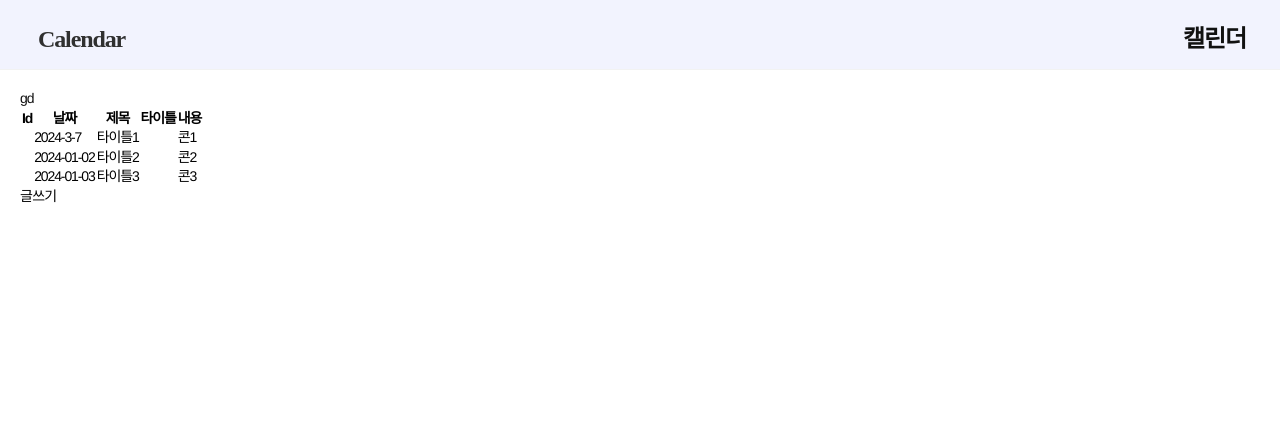
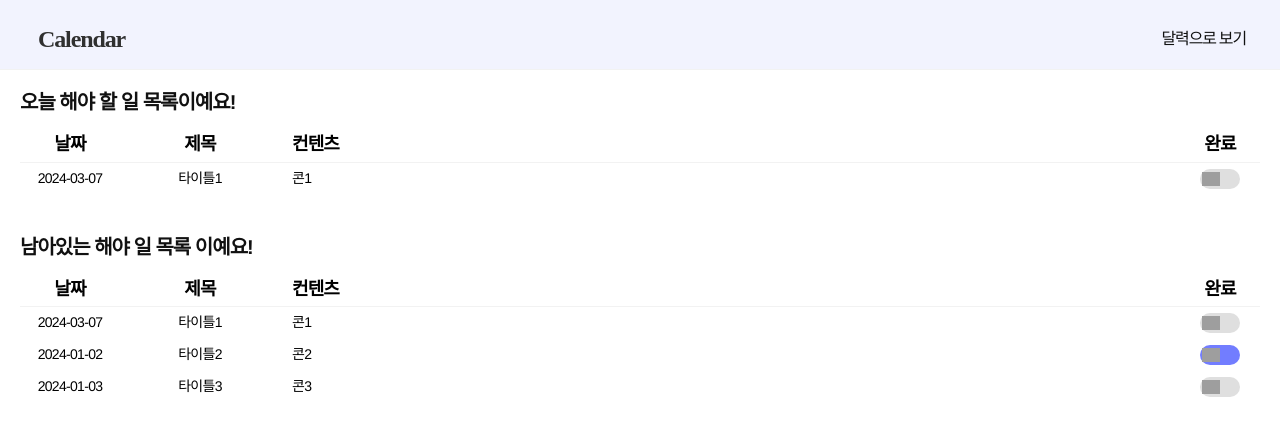
Before and after one commit to gomdolee1146/crud_vue, a Vue app: page / in a window 1280 px wide. Shown: the top 436 px of the page. Built offline with nearby package versions, Linux system fonts and the light colour scheme; grey boxes are pictures that could not be loaded; a small style sheet from the web is missing; a web font is replaced by a local one; what v-calendar would draw is missing.

Commit message:
CRUD - 메인페이지 할 일 목록 보여주기, 페이지 이동 작업

```diff
--- a/src/assets/scss/_common.scss
+++ b/src/assets/scss/_common.scss
@@ -46,3 +46,61 @@
   display: block;
   height: 20px;
 }
+
+.toggle {
+  flex: 0 0 40px;
+  display:block;
+  position: relative;
+  width: 40px;
+  height: 20px;
+  text-indent: -9999px;
+}
+.toggle__input {
+  position: absolute;
+  top: 0;
+  left: 0;
+  width: 100%;
+  height: 100%;
+  z-index: 2;
+}
+.toggle__label {
+  display: block;
+  position: relative;
+  width: 100%;
+  height: 20px;
+  border-radius: 13px;
+  background: #dfdfdf;
+  transition: all 0.3s ease;
+}
+.toggle__label_toggle {
+  position: absolute;
+  top: 1px;
+  left: 2px;
+  width: 18px;
+  height: 18px;
+  background: url('https://image.club5678.com/imgs/mobile/new_club/btn/btn_toggle_cir.png')
+    no-repeat center / 100% auto;
+  font-size: 0;
+  text-indent: -9999px;
+  transition: all 0.3s ease;
+}
+.toggle__input:checked + .toggle__label {
+  background: $brand;
+  transition: all 0.3s ease;
+}
+
+.fade-move,
+.fade-enter-active,
+.fade-leave-active {
+  transition: all 0.5s cubic-bezier(0.55, 0, 0.1, 1);
+}
+
+.fade-enter-from,
+.fade-leave-to {
+  opacity: 0;
+  transform: scaleY(0.01) translate(30px, 0);
+}
+
+.fade-leave-active {
+  position: absolute;
+}
--- /dev/null
+++ b/src/assets/scss/components/todoListCard.scss
@@ -0,0 +1,47 @@
+@import '@/assets/scss/style.scss';
+
+.card {
+  margin-bottom: 40px;
+  &__title {
+    margin-bottom: 12px;
+  }
+  &__list_top {
+    border-bottom: 1px solid $border-default;
+    font-weight: 700;
+  }
+  &__list {
+  }
+  &__lst {
+    @include flex-box(flex-start, center);
+    width: 100%;
+    padding: 6px 0;
+
+    div {
+      padding: 0 12px;
+      text-align: center;
+    }
+    &:hover {
+      background-color: $bg-default;
+    }
+  }
+  &__content_date {
+    flex: 0 0 100px;
+    width: 100px;
+  }
+  &__content_title {
+    flex: 0 0 160px;
+    width: 160px;
+    overflow: hidden;
+    text-overflow: ellipsis;
+    white-space: nowrap;
+  }
+  &__content_box {
+    flex: 1 1 auto;
+    text-align: left !important;
+  }
+  &__content_check {
+    @include flex-box(center, center);
+    flex: 0 0 80px;
+    width: 80px;
+  }
+}
--- a/src/assets/scss/layouts/Header.scss
+++ b/src/assets/scss/layouts/Header.scss
@@ -27,8 +27,8 @@
   }
 
   &__link {
-    font-size: 24px;
-    font-weight: 700;
+    font-size: 16px;
+    font-weight: 500;
     color: $text-default;
     text-align: center;
 
--- a/src/components/CalendarWrap.vue
+++ b/src/components/CalendarWrap.vue
@@ -1,5 +1,5 @@
 <template>
-  <VCalendar expanded @dayclick="test($event)" :attributes="attributes" />
+  <VCalendar expanded @dayclick="showModal($event)" :attributes="attributes" />
   <CreateModal
     v-if="isShow"
     :createData="createData"
@@ -22,6 +22,7 @@ export default {
       date: '',
       dateList: [],
       createData: {
+        id: '',
         date: '',
       },
       attributes: [
@@ -33,10 +34,10 @@ export default {
     };
   },
   methods: {
-    test(e) {
+    showModal(e) {
       this.isShow = !this.isShow;
       this.createData.date = e.id;
-      console.log(e);
+      this.createData.id = e.date;
     },
     hideModal(data) {
       this.isShow = data;
--- a/src/components/HeaderComponent.vue
+++ b/src/components/HeaderComponent.vue
@@ -2,7 +2,7 @@
   <header class="header">
     <h1 class="header__title">Calendar</h1>
     <ul class="header__box">
-      <li class="header__link" v-for="(menu, idx) in navMenuList" :key="idx">
+      <li class="header__link" v-for="(menu, idx) in menuList" :key="idx">
         <router-link :to="menu.link">
           <div class="header__link_box">
             {{ menu.txt }}
@@ -14,14 +14,34 @@
 </template>
 
 <script>
-import navMenuList from '@/data/layouts/navMenuList';
-
 export default {
   data() {
     return {
-      navMenuList: navMenuList,
+      navMenuList: [
+        {
+          link: '/calendar',
+          txt: '달력으로 보기',
+        },
+        {
+          link: '/',
+          txt: '리스트로 보기',
+        },
+      ],
+      menuList: [],
     };
   },
+  methods: {
+
+  },
+  watch:{
+    $route(to){
+      this.menuList = this.$_.cloneDeep(this.navMenuList)
+
+      this.$_.remove(this.menuList, (i) => {
+        return i.link === to.path
+      })
+    }
+  }
 };
 </script>
 
--- a/src/components/ReadComponent.vue
+++ b/src/components/ReadComponent.vue
@@ -1,5 +1,9 @@
 <template>
   <div>
+
+
+
+
     <table>
       <tr>
         <th>Id</th>
--- a/src/components/card/TodoListCard.vue
+++ b/src/components/card/TodoListCard.vue
@@ -1,9 +1,31 @@
 <template>
   <div class="card">
-    <h4 class="card__title">{{ title }}</h4>
+    <h4 class="card__title txt_headline6">{{ title }}</h4>
+    <ul class="card__list_top">
+      <li class="card__lst txt_subtitle1">
+        <div class="card__content_date">날짜</div>
+        <div class="card__content_title">제목</div>
+        <div class="card__content_box">컨텐츠</div>
+        <div class="card__content_check">완료</div>
+      </li>
+    </ul>
+    <!-- <transition-group tag="ul" name="fade" class="card__list"> -->
     <ul class="card__list">
-      <li class="card__lst"></li>
+      <li class="card__lst txt_body2" v-for="(data, idx) in contentList" :key="idx">
+        <div class="card__content_date">{{ data.date }}</div>
+        <div class="card__content_title">{{ data.title }}</div>
+        <div class="card__content_box">{{ data.content }}</div>
+        <div class="card__content_check">
+          <span class="toggle" @click="sortList">
+            <input class="toggle__input" type="checkbox" :checked="data.isDone" />
+            <label class="toggle__label">
+              <i class="toggle__label_toggle"></i>
+            </label>
+          </span>
+        </div>
+      </li>
     </ul>
+    <!-- </transition-group> -->
   </div>
 </template>
 
@@ -14,16 +36,42 @@ export default {
   name: 'TodoListCard',
   data() {
     return {
-      datas: data
-    }
+      datas: data,
+      todayDate: Date.now(),
+      contentList: [],
+    };
   },
-  props:{
-    title: {type:String, default: 'gd'},
-    // todoList: {}
-  }
-}
+  props: {
+    title: { type: String, default: '남아있는 해야 일 목록 이예요!' },
+    isShowAll: { type: Boolean, default: true },
+  },
+  methods: {
+    getList() {
+      this.contentList = this.$_.cloneDeep(this.datas);
+
+      if (this.isShowAll === false) {
+        this.$_.remove(this.contentList, (i) => {
+          return i.id.toString() !== new Date().toString();
+        });
+      } else {
+        this.contentList = this.datas;
+      }
+    },
+    sortList() {
+      let a = [1, 2, 3, 4, 5]
+      a = this.$_.shuffle(a)
+      console.log(a)
+      // console.log(this.contentList);
+      // this.contentList = this.$_.sortBy(this.contentList, ['isDone', 'date']);
+      // console.log(this.contentList);
+    },
+  },
+  mounted() {
+    this.getList();
+  },
+};
 </script>
 
-<style>
-
+<style lang="scss" scoped>
+@import '@/assets/scss/components/todoListCard.scss';
 </style>
--- a/src/data/index.js
+++ b/src/data/index.js
@@ -1,33 +1,35 @@
 const today = new Date();
 let year = today.getFullYear();
-let month = today.getMonth() + 1;
-let day = today.getDate();
+let monthText = today.getMonth() + 1;
+let month = monthText.toString().padStart(2, '0');
+let dayText = today.getDate();
+let day = dayText.toString().padStart(2, '0');
 
-let todayDate = `${year}-${month}-${day}`
+let todayDate = `${year}-${month}-${day}`;
 
 export default [
   {
+    id: today,
     date: todayDate,
     title: '타이틀1',
     category: '',
-    color: '',
     isDone: false,
-    content: '콘1'
+    content: '콘1',
   },
   {
+    id: '',
     date: '2024-01-02',
     title: '타이틀2',
     category: '',
-    color: '',
-    isDone: false,
-    content: '콘2'
+    isDone: true,
+    content: '콘2',
   },
   {
+    id: '',
     date: '2024-01-03',
     title: '타이틀3',
     category: '',
-    color: '',
     isDone: false,
-    content: '콘3'
-  }
-]
+    content: '콘3',
+  },
+];
--- a/src/data/layouts/navMenuList.js
+++ /dev/null
@@ -1,9 +0,0 @@
-const navMenuList = [
-  {
-    txt: '캘린더',
-    icon: 'nav__ico-calendar',
-    link: '/calendar'
-  },
-]
-
-export default navMenuList
--- a/src/main.js
+++ b/src/main.js
@@ -5,10 +5,12 @@ import 'v-calendar/style.css';
 
 import { createApp } from 'vue'
 import App from './App.vue'
+import _ from 'lodash';
 
 import { router } from './router/index.js'
 
 const app = createApp(App)
+app.config.globalProperties.$_ = _;
 
 app.use(VCalendar, {})
 app.use(router)
--- a/src/views/ReadView.vue
+++ b/src/views/ReadView.vue
@@ -1,13 +1,12 @@
 <template>
+  <TodoListCard :isShowAll="false" :title="`오늘 해야 할 일 목록이예요!`" />
   <TodoListCard />
-  <ReadComponent />
 </template>
 
 <script>
-import ReadComponent from '@/components/ReadComponent';
 import TodoListCard from '@/components/card/TodoListCard.vue';
 export default {
   name: 'ReadView',
-  components: { ReadComponent, TodoListCard },
+  components: { TodoListCard },
 };
 </script>
```
